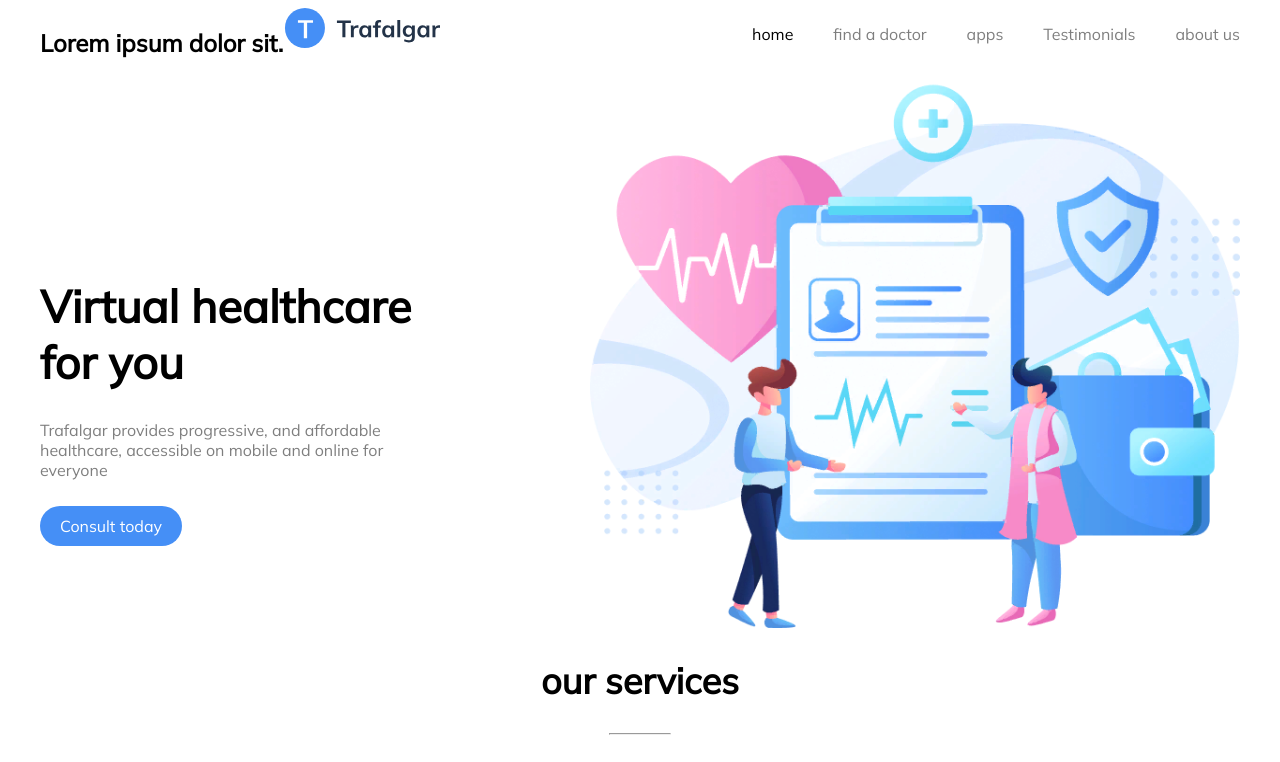
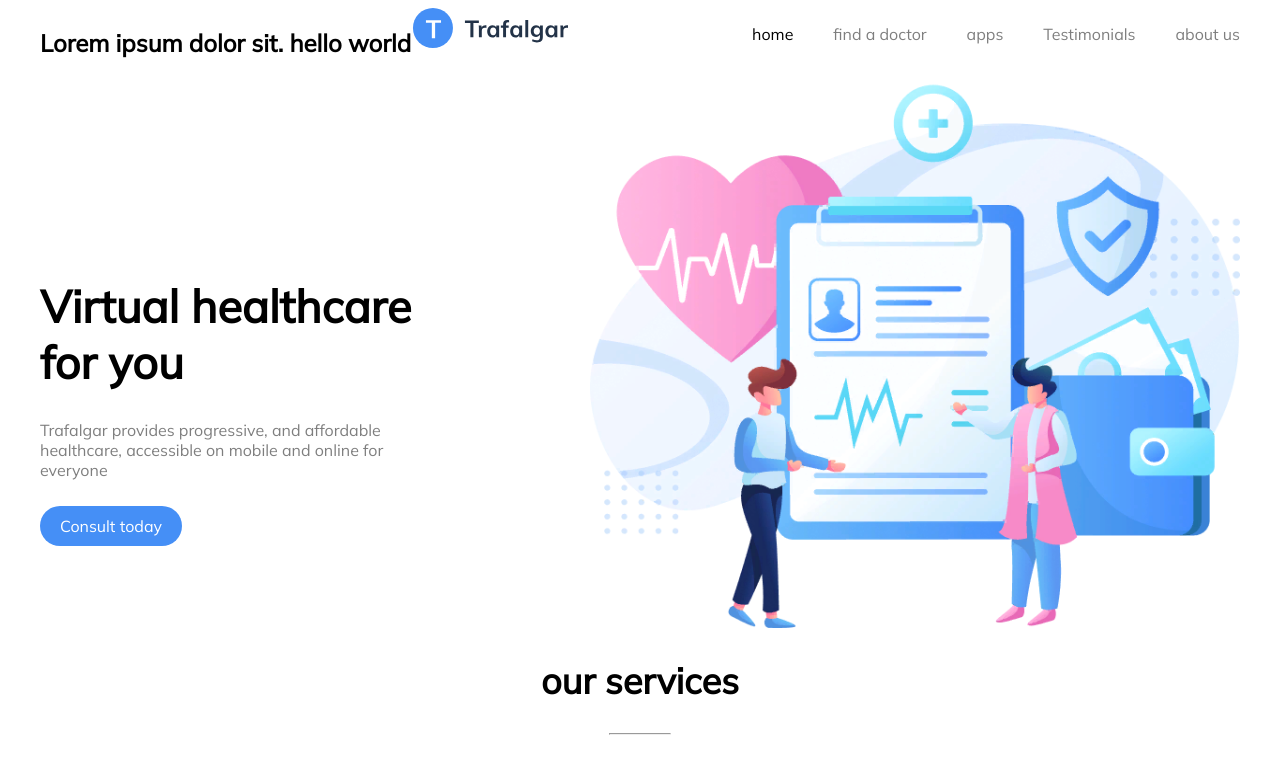
Before and after one commit to chuffy-teapot/trafalgar, a plain HTML site: page index.html in a window 1280 px wide. Shown: the top 762 px of the page. Drawn offline with Linux system fonts and the light colour scheme.

Commit message:
Update index.html

```diff
--- a/index.html
+++ b/index.html
@@ -18,7 +18,7 @@
     <header>
 
       <div class="top">
-        <h2>Lorem ipsum dolor sit.</h2>
+        <h2>Lorem ipsum dolor sit.  hello world</h2>
         <div class="logo">
           <img src="img/logo.svg" height="40" width="160" alt="logo">
         </div>
```
